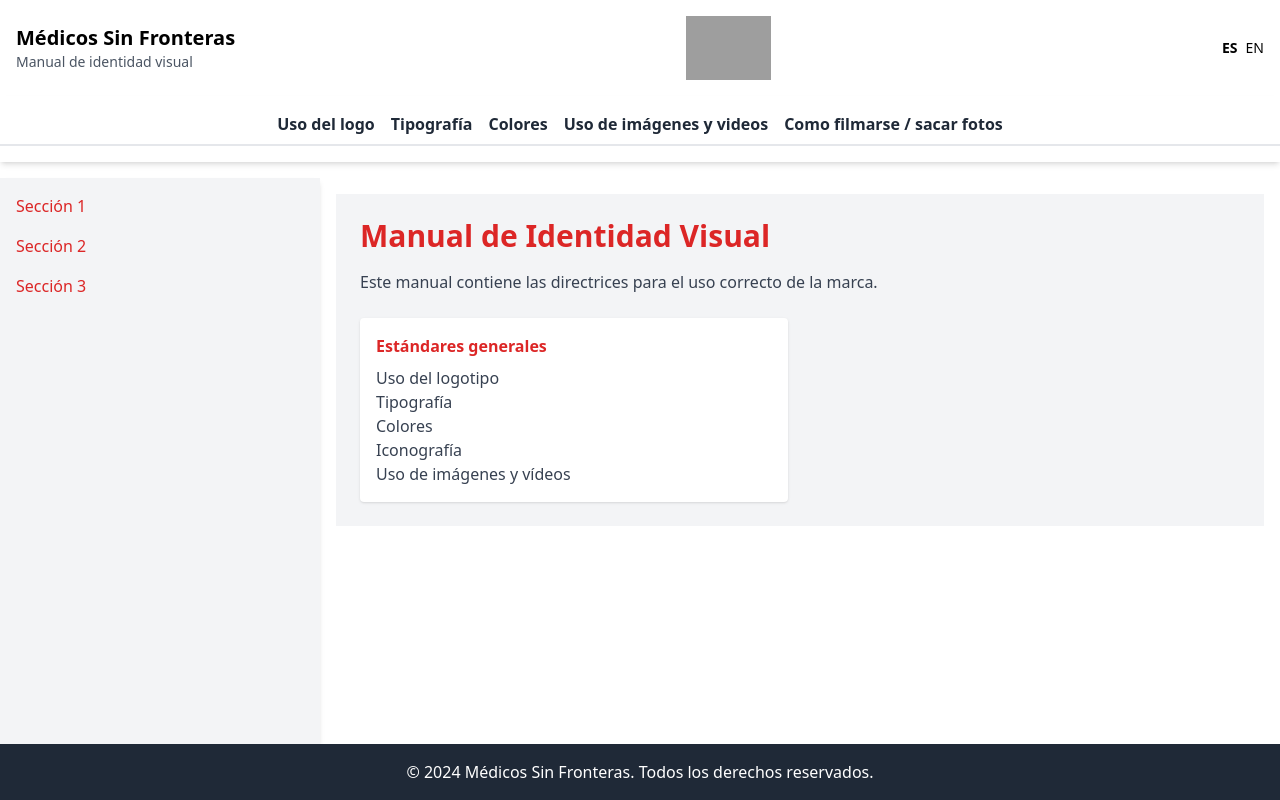
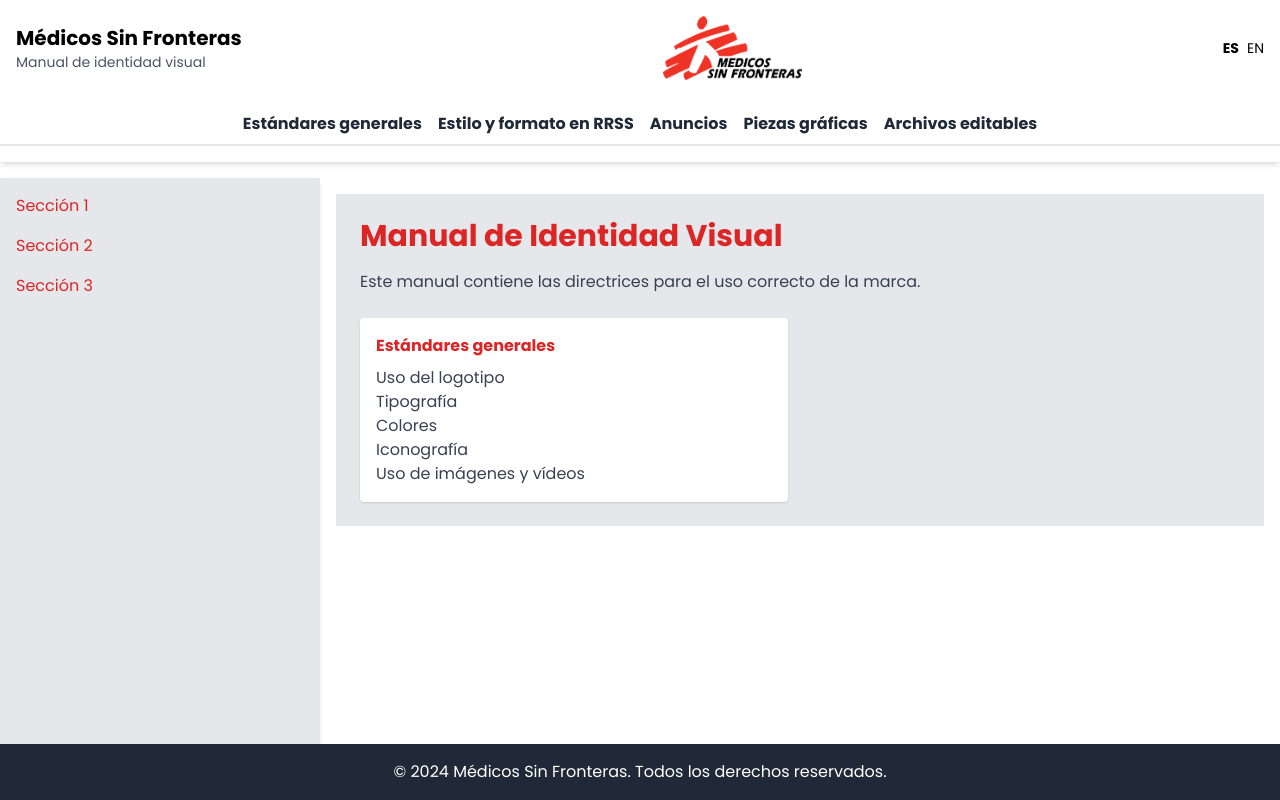
Before and after one commit to Manuochoa16/msf_micrositio, a React (Vite) app in the folder frontend/: page / in a window 1280 px wide. Built offline with nearby package versions, Linux system fonts and the light colour scheme; grey boxes are pictures that could not be loaded.

Commit message:
modificaciones esteticas sugerencia de Lisa

```diff
--- a/frontend/index.html
+++ b/frontend/index.html
@@ -3,6 +3,12 @@
   <head>
     <meta charset="UTF-8" />
     <link rel="icon" type="image/png" href="/logomsf.png" />
+    <link rel="preconnect" href="https://fonts.googleapis.com" />
+    <link rel="preconnect" href="https://fonts.gstatic.com" crossorigin />
+    <link
+      href="https://fonts.googleapis.com/css2?family=Poppins:ital,wght@0,100;0,200;0,300;0,400;0,500;0,600;0,700;0,800;0,900;1,100;1,200;1,300;1,400;1,500;1,600;1,700;1,800;1,900&display=swap"
+      rel="stylesheet"
+    />
     <meta name="viewport" content="width=device-width, initial-scale=1.0" />
     <title>Médicos Sin Fronteras - Identidad visual</title>
   </head>
--- a/frontend/src/components/MainContent.jsx
+++ b/frontend/src/components/MainContent.jsx
@@ -1,6 +1,6 @@
 const MainContent = () => {
   return (
-    <main className="flex-1 p-6 bg-gray-100">
+    <main className="flex-1 p-6 bg-gray-200">
       <h2 className="mb-4 text-3xl font-bold text-red-600">
         Manual de Identidad Visual
       </h2>
--- a/frontend/src/components/Navbar.jsx
+++ b/frontend/src/components/Navbar.jsx
@@ -7,7 +7,7 @@
             href="#introduccion"
             className="font-bold text-gray-800 hover:text-red-600"
           >
-            Uso del logo
+            Estándares generales
           </a>
         </li>
         <li>
@@ -15,7 +15,7 @@
             href="#logotipo"
             className="font-bold text-gray-800 hover:text-red-600"
           >
-            Tipografía
+            Estilo y formato en RRSS
           </a>
         </li>
         <li>
@@ -23,7 +23,7 @@
             href="#color"
             className="font-bold text-gray-800 hover:text-red-600"
           >
-            Colores
+            Anuncios
           </a>
         </li>
         <li>
@@ -31,7 +31,7 @@
             href="#tipografia"
             className="font-bold text-gray-800 hover:text-red-600"
           >
-            Uso de imágenes y videos
+            Piezas gráficas
           </a>
         </li>
         <li>
@@ -39,7 +39,7 @@
             href="#iconografia"
             className="font-bold text-gray-800 hover:text-red-600"
           >
-            Como filmarse / sacar fotos
+            Archivos editables
           </a>
         </li>
       </ul>
--- a/frontend/src/components/Sidebar.jsx
+++ b/frontend/src/components/Sidebar.jsx
@@ -1,6 +1,6 @@
 const Sidebar = () => {
   return (
-    <aside className="w-1/4 p-4 bg-gray-100 shadow-md">
+    <aside className="w-1/4 p-4 bg-gray-200 shadow-md">
       <ul className="space-y-4">
         <li>
           <a href="#seccion1" className="text-red-600 hover:underline">
--- a/frontend/tailwind.config.js
+++ b/frontend/tailwind.config.js
@@ -1,8 +1,13 @@
-/** @type {import('tailwindcss').Config} */
 module.exports = {
-  content: ["./src/**/*.{html,js,jsx}"],
+  content: [
+    "./src/**/*.{js,jsx,ts,tsx}", // Asegúrate de que el contenido sea correcto
+  ],
   theme: {
-    extend: {},
+    extend: {
+      fontFamily: {
+        sans: ["Poppins", "sans-serif"], // Define Poppins como fuente principal
+      },
+    },
   },
   plugins: [],
 };
```
Also changed, not shown: frontend/public/logomsf.png (added).
